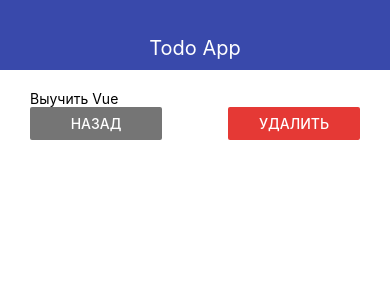
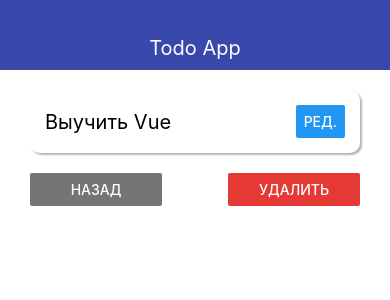
Before and after one commit to NookieNoo/react-native-first, a React Native app: screen / in a window 390 px wide. Shown: the top 300 px of the page. Built offline with nearby package versions, Linux system fonts and the light colour scheme.

Commit message:
Стилизация

```diff
--- /dev/null
+++ b/src/components/ui/AppCard.js
@@ -0,0 +1,27 @@
+import React from 'react'
+import { StyleSheet, View } from 'react-native'
+
+export default function AppCard(props) {
+    return (
+        <View style={{...styles.default, ...props.style}}>
+            {props.children}
+        </View>
+    )
+}
+
+const styles = StyleSheet.create({
+    default: {
+        padding: 20,
+        flexDirection: 'row',
+        justifyContent: 'space-between',
+        alignItems: 'center',
+        shadowColor: '#000',
+        shadowRadius: 2,
+        shadowOpacity: 0.3,
+        shadowOffset: { width: 2, height: 2},
+        elevation: 8,
+        backgroundColor: '#fff',
+        borderRadius: 10
+
+    }
+})
--- a/src/screens/TodoScreen.js
+++ b/src/screens/TodoScreen.js
@@ -1,14 +1,22 @@
 import React from "react";
 import { StyleSheet, Text, View, Button } from "react-native";
 import { THEME } from "../theme";
+import AppCard from "../components/ui/AppCard";
 
 export default function TodoScreen({ goBack, todo }) {
     return (
         <View>
-            <Text>{todo.title}</Text>
+            <AppCard style={styles.card}>
+                <Text style={styles.title}>{todo.title}</Text>
+                <Button title="Ред." />
+            </AppCard>
             <View style={styles.buttons}>
                 <View style={styles.button}>
-                    <Button title="Назад" color={THEME.GREY_COLOR} onPress={goBack} />
+                    <Button
+                        title="Назад"
+                        color={THEME.GREY_COLOR}
+                        onPress={goBack}
+                    />
                 </View>
                 <View style={styles.button}>
                     <Button
@@ -27,7 +35,14 @@
         flexDirection: "row",
         justifyContent: "space-between",
     },
+    card: {
+        marginBottom: 20,
+        padding: 15
+    },
     button: {
-        width: '40%',
+        width: "40%",
+    },
+    title: {
+        fontSize: 20
     }
 });
```
